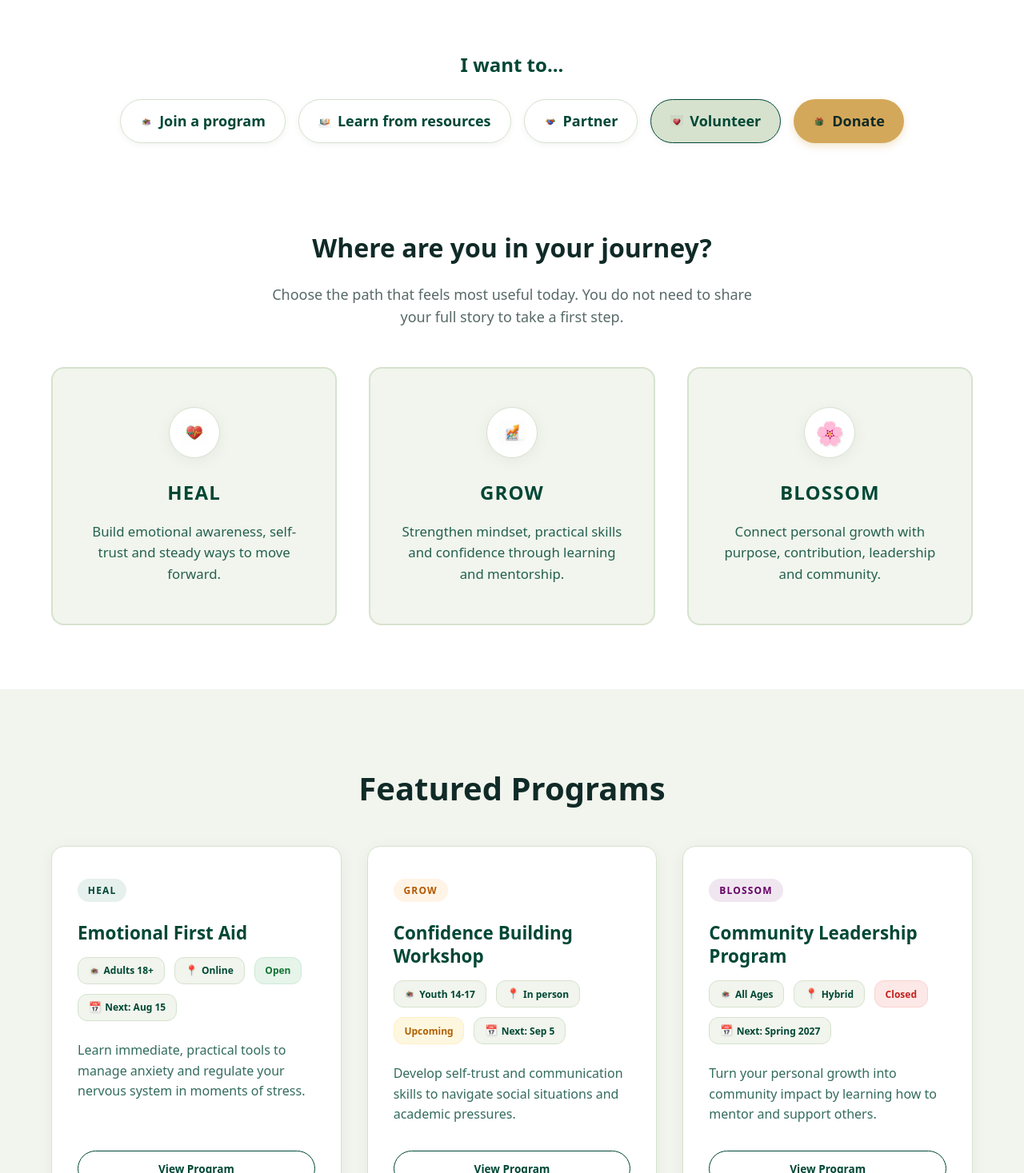
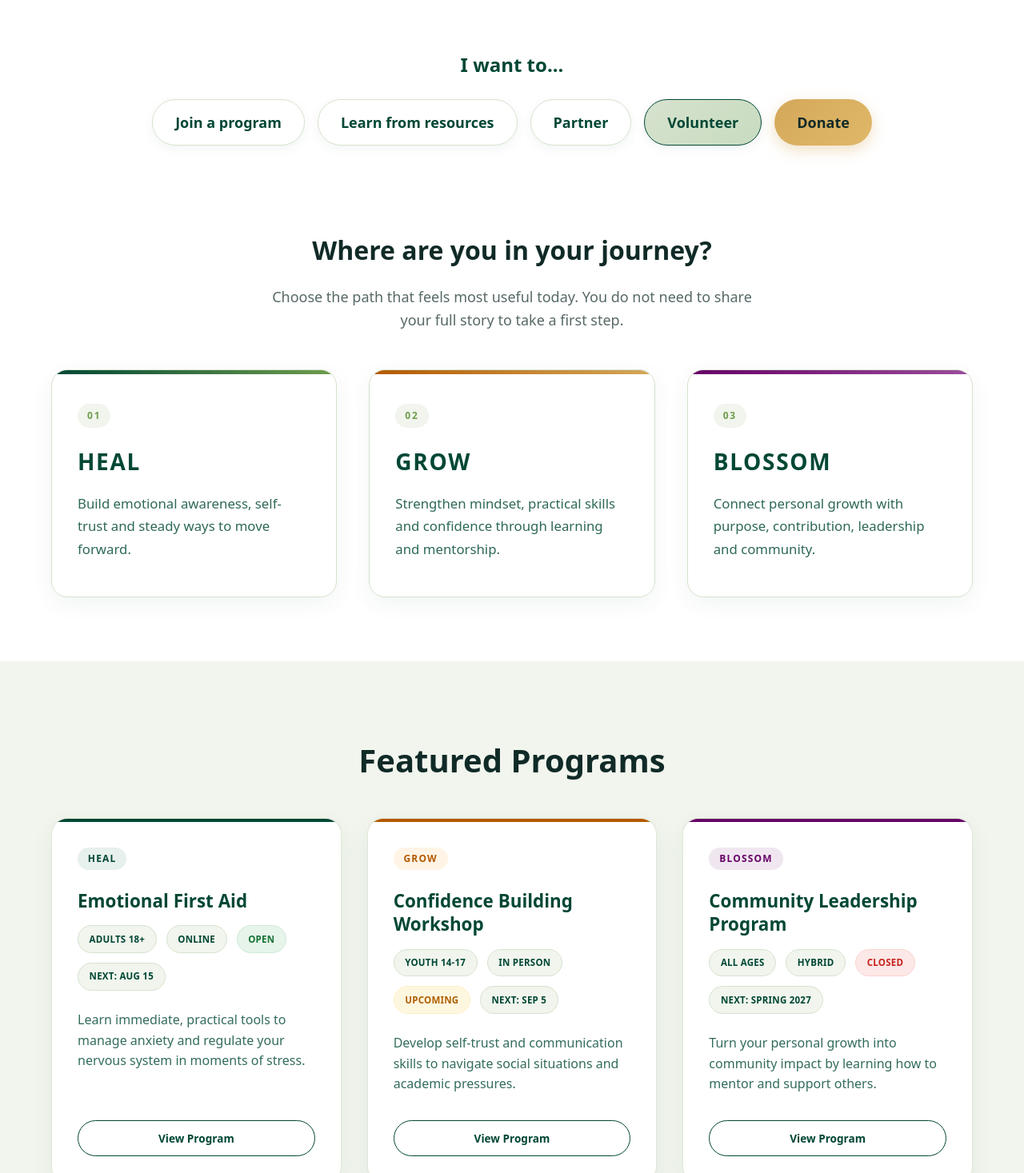
Before and after one commit to Nevy11/sbf-web, a React (Vite) app: page / in a window 1280 px wide. Shown: the part 823-2290 px from the top of the page at 80% size. Built offline with nearby package versions, Linux system fonts and the light colour scheme; no server answers.

Commit message:
remove icons and improve the ui of homepage

```diff
--- a/src/App.css
+++ b/src/App.css
@@ -415,25 +415,47 @@
 }
 
 .path-chip {
-  background: white;
+  background: #ffffff;
   border: 1px solid var(--color-sage);
-  padding: 0.75rem 1.5rem;
+  padding: 0.85rem 1.75rem;
   border-radius: 50px;
   font-weight: 600;
   color: var(--color-forest);
   cursor: pointer;
-  transition: all 0.2s ease;
-  box-shadow: 0 2px 8px rgba(0,0,0,0.05);
+  transition: all 0.25s ease;
+  box-shadow: 0 4px 14px rgba(0, 71, 53, 0.06);
   display: inline-flex;
   align-items: center;
-  gap: 0.5rem;
+  text-decoration: none;
 }
 
 .path-chip:hover {
   background: var(--color-mist);
   border-color: var(--color-leaf);
   color: var(--color-leaf);
-  transform: translateY(-2px);
+  transform: translateY(-3px);
+  box-shadow: 0 8px 20px rgba(0, 71, 53, 0.1);
+}
+
+.path-chip-highlight {
+  background: linear-gradient(135deg, var(--color-sage) 0%, #c8dcc0 100%);
+  border-color: var(--color-forest);
+  color: var(--color-forest);
+  font-weight: 700;
+}
+
+.path-chip-donate {
+  background: linear-gradient(135deg, var(--color-gold) 0%, #e0b86a 100%);
+  border: none;
+  color: var(--color-ink);
+  font-weight: 700;
+  box-shadow: 0 6px 18px rgba(212, 168, 90, 0.35);
+}
+
+.path-chip-donate:hover {
+  color: var(--color-ink);
+  border: none;
+  box-shadow: 0 10px 24px rgba(212, 168, 90, 0.45);
 }
 
 /* Journey Section */
@@ -449,32 +471,69 @@
 }
 
 .journey-card {
-  background-color: var(--color-mist);
-  border: 2px solid var(--color-sage);
-  padding: 3rem 2rem;
-  border-radius: var(--border-radius-card);
-  text-align: center;
-  transition: all 0.3s ease;
+  position: relative;
+  background: #ffffff;
+  border: 1px solid var(--color-sage);
+  padding: 2.5rem 2rem 2.75rem;
+  border-radius: 20px;
+  text-align: left;
+  transition: all 0.35s ease;
+  overflow: hidden;
+  box-shadow: 0 8px 28px rgba(0, 71, 53, 0.06);
+}
+
+.journey-card::before {
+  content: '';
+  position: absolute;
+  top: 0;
+  left: 0;
+  right: 0;
+  height: 5px;
+}
+
+.journey-card-heal::before {
+  background: linear-gradient(90deg, var(--color-forest), var(--color-leaf));
+}
+
+.journey-card-grow::before {
+  background: linear-gradient(90deg, #b35900, #d4a85a);
+}
+
+.journey-card-blossom::before {
+  background: linear-gradient(90deg, #660066, #9b4d9b);
 }
 
 .journey-card:hover {
-  transform: translateY(-5px);
-  box-shadow: 0 10px 30px rgba(0,0,0,0.05);
+  transform: translateY(-8px);
+  box-shadow: 0 20px 40px rgba(0, 71, 53, 0.12);
+  border-color: transparent;
+}
+
+.journey-step {
+  display: inline-block;
+  font-size: 0.75rem;
+  font-weight: 800;
+  letter-spacing: 0.15em;
+  color: var(--color-leaf);
+  margin-bottom: 1.25rem;
+  padding: 0.35rem 0.75rem;
+  background: var(--color-mist);
+  border-radius: 20px;
 }
 
 .journey-card h3 {
-  font-size: 1.5rem;
+  font-size: 1.75rem;
   margin-bottom: 1rem;
   color: var(--color-forest);
   font-weight: 800;
-  letter-spacing: 0.05em;
+  letter-spacing: 0.06em;
 }
 
 .journey-card p {
   font-size: 1.05rem;
-  line-height: 1.6;
-  color: var(--color-forest);
-  opacity: 0.85;
+  line-height: 1.7;
+  color: var(--color-forest);
+  opacity: 0.82;
 }
 
 /* Library Section */
@@ -659,19 +718,35 @@
 }
 
 .program-card {
-  background: #FFFFFF;
-  border: 1px solid var(--color-sage);
-  border-radius: var(--border-radius-card);
-  padding: 2.5rem 2rem;
-  box-shadow: var(--shadow-soft);
-  transition: all 0.3s ease;
+  position: relative;
+  background: #ffffff;
+  border: 1px solid rgba(214, 226, 206, 0.8);
+  border-radius: 20px;
+  padding: 2.25rem 2rem 2rem;
+  box-shadow: 0 10px 30px rgba(0, 71, 53, 0.06);
+  transition: all 0.35s ease;
   display: flex;
   flex-direction: column;
-}
+  overflow: hidden;
+}
+
+.program-card::before {
+  content: '';
+  position: absolute;
+  top: 0;
+  left: 0;
+  right: 0;
+  height: 4px;
+}
+
+.program-card-heal::before { background: var(--color-forest); }
+.program-card-grow::before { background: #b35900; }
+.program-card-blossom::before { background: #660066; }
 
 .program-card:hover {
-  transform: translateY(-5px);
-  box-shadow: 0 15px 35px rgba(0,0,0,0.08);
+  transform: translateY(-8px);
+  box-shadow: 0 22px 44px rgba(0, 71, 53, 0.12);
+  border-color: transparent;
 }
 
 .program-badge {
@@ -708,14 +783,15 @@
 .meta-chip {
   display: inline-flex;
   align-items: center;
-  gap: 0.3rem;
-  font-size: 0.75rem;
-  font-weight: 600;
+  font-size: 0.72rem;
+  font-weight: 700;
   background: var(--color-mist);
-  padding: 0.4rem 0.8rem;
-  border-radius: 12px;
+  padding: 0.45rem 0.85rem;
+  border-radius: 20px;
   color: var(--color-forest);
   border: 1px solid var(--color-sage);
+  letter-spacing: 0.02em;
+  text-transform: uppercase;
 }
 
 .status-open { background: #E6F4EA; color: #137333; border-color: #CEEAD6; }
@@ -769,24 +845,31 @@
 }
 
 .impact-card {
-  padding: 2.5rem 2rem;
-  background: var(--color-mist);
-  border-radius: var(--border-radius-card);
+  position: relative;
+  padding: 3rem 2rem;
+  background: linear-gradient(160deg, #ffffff 0%, var(--color-mist) 100%);
+  border-radius: 20px;
   border: 1px solid var(--color-sage);
-  transition: all 0.3s ease;
+  transition: all 0.35s ease;
+  box-shadow: 0 8px 24px rgba(0, 71, 53, 0.05);
 }
 
 .impact-card:hover {
-  transform: translateY(-5px);
-  box-shadow: var(--shadow-soft);
+  transform: translateY(-8px);
+  box-shadow: 0 20px 40px rgba(0, 71, 53, 0.1);
+  border-color: var(--color-leaf);
 }
 
 .impact-number {
-  font-size: 4rem;
+  font-size: 4.25rem;
   font-weight: 800;
   color: var(--color-forest);
   line-height: 1;
   margin-bottom: 1rem;
+  background: linear-gradient(135deg, var(--color-forest) 0%, var(--color-leaf) 100%);
+  -webkit-background-clip: text;
+  -webkit-text-fill-color: transparent;
+  background-clip: text;
 }
 
 .impact-label {
@@ -1030,10 +1113,6 @@
     padding: 1.5rem;
   }
 
-  .involvement-card {
-    transform: scale(1) !important;
-  }
-
   .impact-number {
     font-size: 3rem;
   }
@@ -1062,20 +1141,6 @@
   background-color: #FFFFFF;
 }
 
-/* Icon Wrappers */
-.journey-icon-wrapper {
-  margin-bottom: 1.5rem;
-  display: inline-flex;
-  align-items: center;
-  justify-content: center;
-  width: 64px;
-  height: 64px;
-  background-color: #FFFFFF;
-  border-radius: 50%;
-  box-shadow: var(--shadow-soft);
-  border: 1px solid var(--color-sage);
-}
-
 /* Community Story Section */
 .community-story-section {
   padding: 100px 0;
@@ -1138,13 +1203,39 @@
 }
 
 .update-card {
-  background: var(--color-mist);
+  position: relative;
+  background: #ffffff;
   border: 1px solid var(--color-sage);
-  border-radius: var(--border-radius-card);
-  padding: 2.5rem 2rem;
-  box-shadow: var(--shadow-soft);
+  border-radius: 20px;
+  padding: 2.25rem 2rem;
+  box-shadow: 0 8px 28px rgba(0, 71, 53, 0.06);
   display: flex;
   flex-direction: column;
+  transition: all 0.35s ease;
+  overflow: hidden;
+}
+
+.update-card::before {
+  content: '';
+  position: absolute;
+  top: 0;
+  left: 0;
+  right: 0;
+  height: 4px;
+  background: linear-gradient(90deg, var(--color-forest), var(--color-leaf));
+}
+
+.event-card::before {
+  background: linear-gradient(90deg, var(--color-leaf), var(--color-gold));
+}
+
+.resource-card::before {
+  background: linear-gradient(90deg, var(--color-forest), #4a8f6e);
+}
+
+.update-card:hover {
+  transform: translateY(-6px);
+  box-shadow: 0 18px 36px rgba(0, 71, 53, 0.1);
 }
 
 .update-badge {
@@ -1168,13 +1259,12 @@
 }
 
 .update-date {
-  display: flex;
-  align-items: center;
-  gap: 0.4rem;
-  font-size: 0.85rem;
+  font-size: 0.8rem;
   color: var(--color-leaf);
-  font-weight: 600;
+  font-weight: 700;
   margin-bottom: 1rem;
+  text-transform: uppercase;
+  letter-spacing: 0.06em;
 }
 
 .update-desc {
@@ -1244,49 +1334,107 @@
 }
 
 .involvement-card {
+  position: relative;
+  background: #ffffff;
+  border: 1px solid var(--color-sage);
+  padding: 2.5rem 2rem;
+  border-radius: 20px;
+  text-align: left;
+  display: flex;
+  flex-direction: column;
+  align-items: stretch;
+  transition: all 0.35s ease;
+  box-shadow: 0 8px 28px rgba(0, 71, 53, 0.06);
+  overflow: hidden;
+}
+
+.involvement-card::before {
+  content: '';
+  position: absolute;
+  top: 0;
+  left: 0;
+  right: 0;
+  height: 5px;
+}
+
+.involvement-card-volunteer::before {
+  background: linear-gradient(90deg, var(--color-forest), var(--color-leaf));
+}
+
+.involvement-card-partner::before {
+  background: linear-gradient(90deg, #4a6fa5, #7ba3d4);
+}
+
+.involvement-card-donate::before {
+  background: linear-gradient(90deg, var(--color-gold), #e8c078);
+}
+
+.involvement-card:hover {
+  transform: translateY(-8px);
+  box-shadow: 0 22px 44px rgba(0, 71, 53, 0.12);
+  border-color: transparent;
+}
+
+.involvement-card-donate {
+  background: linear-gradient(180deg, #fffdf8 0%, #ffffff 40%);
+  border-color: rgba(212, 168, 90, 0.5);
+}
+
+.involvement-tag {
+  display: inline-block;
+  align-self: flex-start;
+  font-size: 0.72rem;
+  font-weight: 800;
+  letter-spacing: 0.12em;
+  text-transform: uppercase;
+  color: var(--color-leaf);
+  margin-bottom: 1rem;
+  padding: 0.35rem 0.75rem;
   background: var(--color-mist);
-  border: 1px solid var(--color-sage);
-  padding: 3rem 2rem;
-  border-radius: var(--border-radius-card);
-  text-align: center;
-  display: flex;
-  flex-direction: column;
-  align-items: center;
-}
-
-.involvement-icon {
-  width: 64px;
-  height: 64px;
-  background: #FFFFFF;
-  border-radius: 50%;
-  display: flex;
-  align-items: center;
-  justify-content: center;
-  margin-bottom: 1.5rem;
-  box-shadow: var(--shadow-soft);
-  color: var(--color-forest);
+  border-radius: 20px;
 }
 
 .involvement-card h3 {
-  font-size: 1.5rem;
-  color: var(--color-forest);
-  margin-bottom: 1.5rem;
+  font-size: 1.75rem;
+  color: var(--color-forest);
+  margin-bottom: 1.25rem;
+  font-weight: 800;
 }
 
 .involvement-expectations {
-  text-align: left;
-  margin-bottom: 2rem;
+  list-style: none;
+  margin: 0 0 2rem;
+  padding: 0;
   flex-grow: 1;
 }
 
-.involvement-expectations p {
-  display: flex;
-  align-items: center;
-  gap: 0.5rem;
+.involvement-expectations li {
+  position: relative;
+  padding-left: 1.1rem;
   margin-bottom: 0.75rem;
   font-size: 0.95rem;
   color: var(--color-forest);
   opacity: 0.85;
+  line-height: 1.5;
+}
+
+.involvement-expectations li::before {
+  content: '';
+  position: absolute;
+  left: 0;
+  top: 0.55em;
+  width: 6px;
+  height: 6px;
+  border-radius: 50%;
+  background: var(--color-leaf);
+}
+
+.involvement-cta {
+  width: 100%;
+  text-decoration: none;
+  display: inline-flex;
+  align-items: center;
+  justify-content: center;
 }
 
 .involvement-card .pill-button {
--- a/src/pages/LandingPage.tsx
+++ b/src/pages/LandingPage.tsx
@@ -1,6 +1,6 @@
 import React, { useCallback, useEffect, useState } from 'react';
 import { Link } from 'react-router-dom';
-import { Flower, BookOpen, Heart, Handshake, Gift, Users, HeartPulse, TrendingUp, Calendar, MapPin, CheckCircle } from '../components/Icon3D';
+import { Flower } from '../components/Icon3D';
 import { Phone, Mail, ChevronLeft, ChevronRight } from 'lucide-react';
 import '../App.css';
 
@@ -182,11 +182,11 @@ export const LandingPage: React.FC = () => {
       <section className="quick-paths-section">
         <h2 className="quick-paths-title">I want to...</h2>
         <div className="quick-paths-chips">
-          <a href="#programs" className="path-chip" style={{ textDecoration: 'none', display: 'inline-flex', alignItems: 'center' }}><Users size={16} /> Join a program</a>
-          <a href="#resources" className="path-chip" style={{ textDecoration: 'none', display: 'inline-flex', alignItems: 'center' }}><BookOpen size={16} /> Learn from resources</a>
-          <a href="#get-involved" className="path-chip" style={{ textDecoration: 'none', display: 'inline-flex', alignItems: 'center' }}><Handshake size={16} /> Partner</a>
-          <Link to="/volunteer" className="path-chip" style={{ textDecoration: 'none', display: 'inline-flex', alignItems: 'center', background: 'var(--color-sage)', border: '1px solid var(--color-forest)', color: 'var(--color-forest)', fontWeight: 'bold' }}><Heart size={16} /> Volunteer</Link>
-          <Link to="/donate" className="path-chip" style={{ textDecoration: 'none', display: 'inline-flex', alignItems: 'center', background: 'var(--color-gold)', border: 'none', color: 'var(--color-ink)', fontWeight: 'bold', boxShadow: '0 4px 10px rgba(212,168,90,0.3)' }}><Gift size={16} /> Donate</Link>
+          <a href="#programs" className="path-chip">Join a program</a>
+          <a href="#resources" className="path-chip">Learn from resources</a>
+          <a href="#get-involved" className="path-chip">Partner</a>
+          <Link to="/volunteer" className="path-chip path-chip-highlight">Volunteer</Link>
+          <Link to="/donate" className="path-chip path-chip-donate">Donate</Link>
         </div>
       </section>
 
@@ -198,18 +198,18 @@ export const LandingPage: React.FC = () => {
             Choose the path that feels most useful today. You do not need to share your full story to take a first step.
           </p>
           <div className="journey-grid">
-            <div className="journey-card">
-              <div className="journey-icon-wrapper"><HeartPulse size={32} color="var(--color-forest)" /></div>
+            <div className="journey-card journey-card-heal">
+              <span className="journey-step">01</span>
               <h3>HEAL</h3>
               <p>Build emotional awareness, self-trust and steady ways to move forward.</p>
             </div>
-            <div className="journey-card">
-              <div className="journey-icon-wrapper"><TrendingUp size={32} color="var(--color-forest)" /></div>
+            <div className="journey-card journey-card-grow">
+              <span className="journey-step">02</span>
               <h3>GROW</h3>
               <p>Strengthen mindset, practical skills and confidence through learning and mentorship.</p>
             </div>
-            <div className="journey-card">
-              <div className="journey-icon-wrapper"><Flower size={32} color="var(--color-forest)" /></div>
+            <div className="journey-card journey-card-blossom">
+              <span className="journey-step">03</span>
               <h3>BLOSSOM</h3>
               <p>Connect personal growth with purpose, contribution, leadership and community.</p>
             </div>
@@ -221,41 +221,38 @@ export const LandingPage: React.FC = () => {
         <div className="container">
           <h2 className="section-title text-center" style={{ marginBottom: '3rem' }}>Featured Programs</h2>
           <div className="programs-grid">
-            {/* Card 1 */}
-            <div className="program-card">
+            <div className="program-card program-card-heal">
               <div className="program-badge heal-badge">HEAL</div>
               <h3 className="program-title">Emotional First Aid</h3>
               <div className="program-meta">
-                <span className="meta-chip"><Users size={14} /> Adults 18+</span>
-                <span className="meta-chip"><MapPin size={14} /> Online</span>
+                <span className="meta-chip">Adults 18+</span>
+                <span className="meta-chip">Online</span>
                 <span className="meta-chip status-open">Open</span>
-                <span className="meta-chip"><Calendar size={14} /> Next: Aug 15</span>
+                <span className="meta-chip">Next: Aug 15</span>
               </div>
               <p className="program-benefit">Learn immediate, practical tools to manage anxiety and regulate your nervous system in moments of stress.</p>
               <button className="pill-button outline full-width">View Program</button>
             </div>
-            {/* Card 2 */}
-            <div className="program-card">
+            <div className="program-card program-card-grow">
               <div className="program-badge grow-badge">GROW</div>
               <h3 className="program-title">Confidence Building Workshop</h3>
               <div className="program-meta">
-                <span className="meta-chip"><Users size={14} /> Youth 14-17</span>
-                <span className="meta-chip"><MapPin size={14} /> In person</span>
+                <span className="meta-chip">Youth 14-17</span>
+                <span className="meta-chip">In person</span>
                 <span className="meta-chip status-upcoming">Upcoming</span>
-                <span className="meta-chip"><Calendar size={14} /> Next: Sep 5</span>
+                <span className="meta-chip">Next: Sep 5</span>
               </div>
               <p className="program-benefit">Develop self-trust and communication skills to navigate social situations and academic pressures.</p>
               <button className="pill-button outline full-width">View Program</button>
             </div>
-            {/* Card 3 */}
-            <div className="program-card">
+            <div className="program-card program-card-blossom">
               <div className="program-badge blossom-badge">BLOSSOM</div>
               <h3 className="program-title">Community Leadership Program</h3>
               <div className="program-meta">
-                <span className="meta-chip"><Users size={14} /> All Ages</span>
-                <span className="meta-chip"><MapPin size={14} /> Hybrid</span>
+                <span className="meta-chip">All Ages</span>
+                <span className="meta-chip">Hybrid</span>
                 <span className="meta-chip status-closed">Closed</span>
-                <span className="meta-chip"><Calendar size={14} /> Next: Spring 2027</span>
+                <span className="meta-chip">Next: Spring 2027</span>
               </div>
               <p className="program-benefit">Turn your personal growth into community impact by learning how to mentor and support others.</p>
               <button className="pill-button outline full-width">View Program</button>
@@ -314,7 +311,7 @@ export const LandingPage: React.FC = () => {
               "Finding this space allowed me to connect with others who understood my journey. The workshops provided practical tools to navigate my daily life with more confidence and clarity. It's been a truly supportive environment for personal growth."
             </blockquote>
             <div className="story-author">— Maya T. (Name changed for privacy)</div>
-            <a href="#read-more" className="text-link">Read story <TrendingUp size={16} /></a>
+            <a href="#read-more" className="text-link">Read story</a>
           </div>
         </div>
       </section>
@@ -327,21 +324,21 @@ export const LandingPage: React.FC = () => {
             <div className="update-card event-card">
               <span className="update-badge">Upcoming Event</span>
               <h3 className="update-title">Annual Blossoming Retreat</h3>
-              <p className="update-date"><Calendar size={14} /> October 12, 2026</p>
+              <p className="update-date">October 12, 2026</p>
               <p className="update-desc">A full-day interactive retreat focusing on community building and resilience.</p>
               <a href="#register" className="text-link">Register Now</a>
             </div>
             <div className="update-card resource-card">
               <span className="update-badge">Recent Resource</span>
               <h3 className="update-title">Guide to Emotional Regulation</h3>
-              <p className="update-date"><BookOpen size={14} /> Published: July 20, 2026</p>
+              <p className="update-date">Published: July 20, 2026</p>
               <p className="update-desc">A practical 10-page guide with everyday tools to manage stress.</p>
               <a href="#download" className="text-link">Download PDF</a>
             </div>
             <div className="update-card resource-card">
               <span className="update-badge">Recent Resource</span>
               <h3 className="update-title">Mindset Shift Worksheet</h3>
-              <p className="update-date"><BookOpen size={14} /> Published: July 5, 2026</p>
+              <p className="update-date">Published: July 5, 2026</p>
               <p className="update-desc">Exercises to help identify and shift limiting beliefs.</p>
               <a href="#download" className="text-link">Download PDF</a>
             </div>
@@ -359,35 +356,35 @@ export const LandingPage: React.FC = () => {
             Join our community in making a meaningful impact. Choose the path that fits your capacity and skills.
           </p>
           <div className="involvement-grid">
-            <div className="involvement-card" style={{ border: '2px solid var(--color-sage)', transform: 'scale(1.02)', boxShadow: '0 8px 24px rgba(0,0,0,0.05)' }}>
-              <div className="involvement-icon"><Heart size={32} color="var(--color-forest)" /></div>
+            <div className="involvement-card involvement-card-volunteer">
+              <span className="involvement-tag">Give your time</span>
               <h3>Volunteer</h3>
-              <div className="involvement-expectations">
-                <p><CheckCircle size={14} /> 2-4 hours per month</p>
-                <p><CheckCircle size={14} /> Background check required</p>
-                <p><CheckCircle size={14} /> Mandatory training session</p>
-              </div>
-              <Link to="/volunteer" className="pill-button primary" style={{ textDecoration: 'none', display: 'inline-flex', alignItems: 'center', justifyContent: 'center' }}>Apply to Volunteer</Link>
+              <ul className="involvement-expectations">
+                <li>2-4 hours per month</li>
+                <li>Background check required</li>
+                <li>Mandatory training session</li>
+              </ul>
+              <Link to="/volunteer" className="pill-button primary involvement-cta">Apply to Volunteer</Link>
             </div>
-            <div className="involvement-card">
-              <div className="involvement-icon"><Handshake size={32} color="var(--color-forest)" /></div>
+            <div className="involvement-card involvement-card-partner">
+              <span className="involvement-tag">Work together</span>
               <h3>Partner</h3>
-              <div className="involvement-expectations">
-                <p><CheckCircle size={14} /> Aligned mission & values</p>
-                <p><CheckCircle size={14} /> Signed MOU</p>
-                <p><CheckCircle size={14} /> Annual review</p>
-              </div>
-              <Link to="/contact" className="pill-button outline" style={{ textDecoration: 'none', display: 'inline-flex', alignItems: 'center', justifyContent: 'center' }}>Become a Partner</Link>
+              <ul className="involvement-expectations">
+                <li>Aligned mission & values</li>
+                <li>Signed MOU</li>
+                <li>Annual review</li>
+              </ul>
+              <Link to="/contact" className="pill-button outline involvement-cta">Become a Partner</Link>
             </div>
-            <div className="involvement-card" style={{ background: 'var(--color-mist)', border: '2px solid var(--color-gold)', transform: 'scale(1.05)', boxShadow: '0 12px 32px rgba(212,168,90,0.15)' }}>
-              <div className="involvement-icon"><Gift size={32} color="var(--color-forest)" /></div>
+            <div className="involvement-card involvement-card-donate">
+              <span className="involvement-tag">Fuel the mission</span>
               <h3>Donate</h3>
-              <div className="involvement-expectations">
-                <p><CheckCircle size={14} /> One-time or recurring</p>
-                <p><CheckCircle size={14} /> Tax-deductible</p>
-                <p><CheckCircle size={14} /> Transparent reporting</p>
-              </div>
-              <Link to="/donate" className="pill-button donate" style={{ textDecoration: 'none', display: 'inline-flex', alignItems: 'center', justifyContent: 'center' }}>Make a Donation</Link>
+              <ul className="involvement-expectations">
+                <li>One-time or recurring</li>
+                <li>Tax-deductible</li>
+                <li>Transparent reporting</li>
+              </ul>
+              <Link to="/donate" className="pill-button donate involvement-cta">Make a Donation</Link>
             </div>
           </div>
         </div>
--- a/src/pages/Volunteer.tsx
+++ b/src/pages/Volunteer.tsx
@@ -48,7 +48,6 @@ export const Volunteer: React.FC = () => {
               <div className="involvement-icon"><Heart size={28} color="var(--color-forest)" /></div>
               <h3>Time Commitment</h3>
               <div className="involvement-expectations">
-                <p><CheckCircle size={14} /> 2–4 hours per month</p>
                 <p><CheckCircle size={14} /> Flexible scheduling</p>
                 <p><CheckCircle size={14} /> Online or in person</p>
               </div>
```
